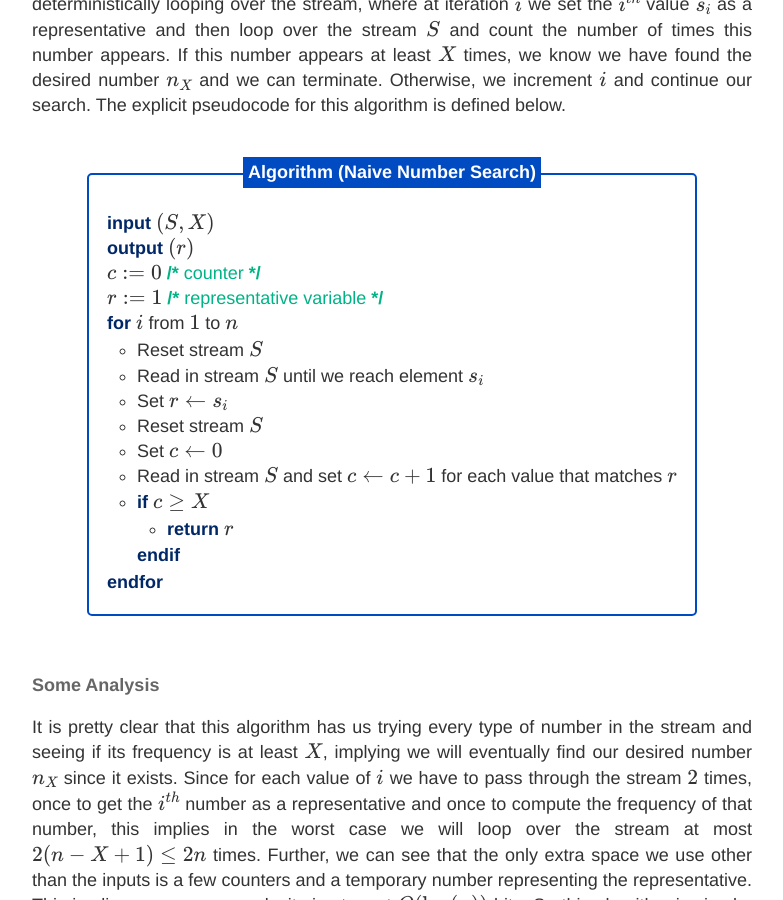
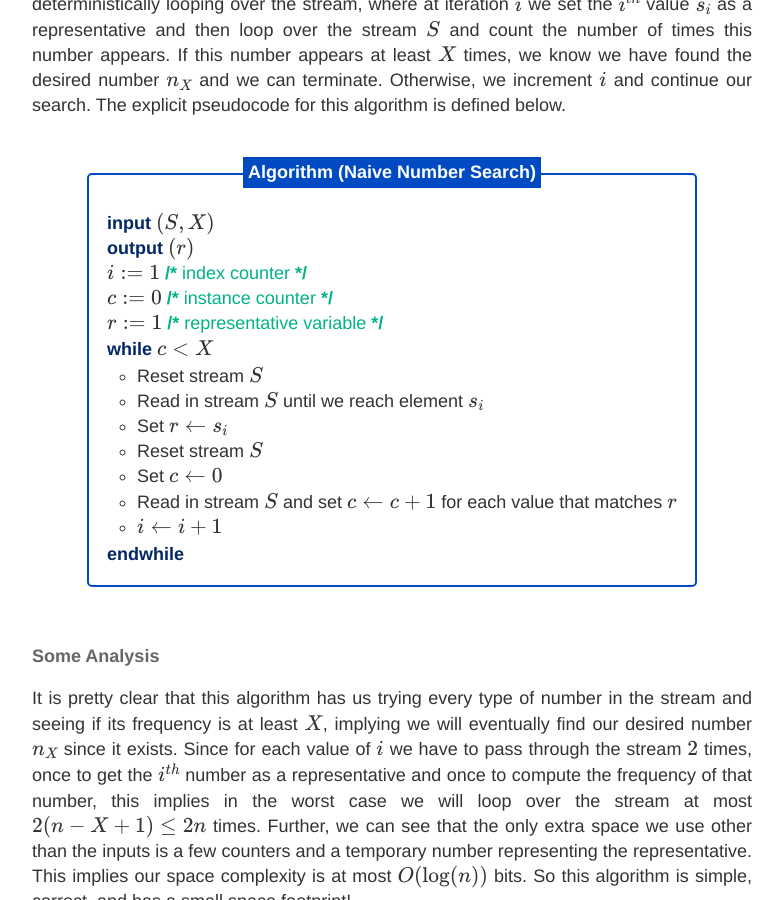
Before and after one commit to choward1491/choward1491.github.io, a Jekyll site: the page built from _posts/2020-7-25-Searching-Streams-for-the-Unknown.md, in a window 1280 px wide and 900 px high, scrolled down 2278 px. Shown: the whole window, without its empty margins (248-1031 px from the left). Built offline with Jekyll 4.4.1, drawn with Linux system fonts in a browser that asks for light colours; nearby versions of some CDN libraries; comment, search, counter and statistics services are not loaded.

Commit message:
update to naive algorithm in streaming post

```diff
--- a/_posts/2020-7-25-Searching-Streams-for-the-Unknown.md
+++ b/_posts/2020-7-25-Searching-Streams-for-the-Unknown.md
@@ -34,9 +34,10 @@ Before we get to the more interesting algorithm, let us consider what might be v
     <div class="algorithm_name" text="Naive Number Search"></div>
     <div class="algo_input">$(S, X)$</div>
     <div class="algo_output">$(r)$</div>
-    <p>$c := 0$ <span class="my_comment">counter</span></p>
+    <p>$i := 1$ <span class="my_comment">index counter</span></p>
+    <p>$c := 0$ <span class="my_comment">instance counter</span></p>
     <p>$r := 1$ <span class="my_comment">representative variable</span></p>
-    <div class="for_loop"> $i$ from $1$ to $n$
+    <div class="while_loop"> $c < X$
         <ul>
             <li>Reset stream $S$</li>
             <li>Read in stream $S$ until we reach element $s_i$</li>
@@ -44,16 +45,7 @@ Before we get to the more interesting algorithm, let us consider what might be v
             <li>Reset stream $S$</li>
             <li>Set $c \leftarrow 0$ </li>
             <li>Read in stream $S$ and set $c \leftarrow c + 1$ for each value that matches $r$</li>
-            <li>
-                <div class="if_cond"> $c \geq X$
-                    <ul>
-                        <li>
-                            <div class="return">$r$</div>
-                        </li>
-                    </ul>
-                </div>
-                <div class="endif"></div>
-            </li>
+            <li>$i \leftarrow i + 1$</li>
         </ul>
     </div>
     <!--<div class="return">$(\text{NaN})$ <span class="my_comment">if no number exists, return not a number</span></div>-->
```
